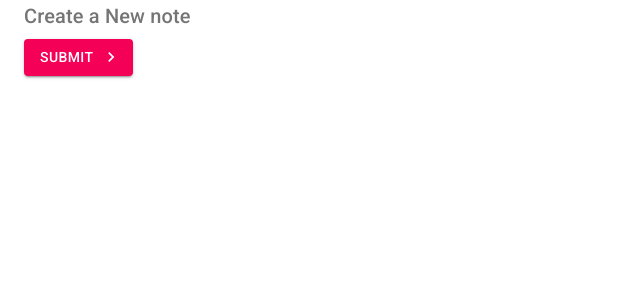
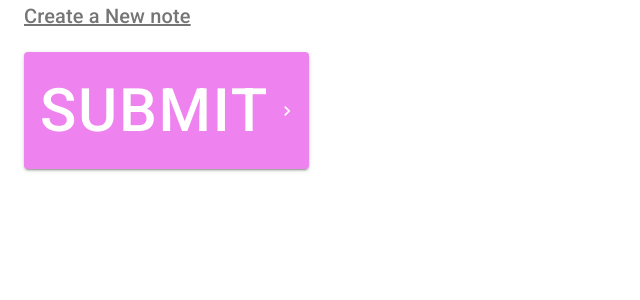
Before and after one commit to raphabarreto/material-ui-tut, a React (Create React App) app: page /create in a window 1280 px wide. Shown: the top 300 px of the page, without its empty margins (0-640 px from the left). Built offline with nearby package versions, Linux system fonts and the light colour scheme.

Commit message:
makeStyles Hook (Custom CSS)

```diff
--- a/src/pages/Create.js
+++ b/src/pages/Create.js
@@ -1,13 +1,31 @@
+import React from "react";
 import Button from "@material-ui/core/Button";
 import Container from "@material-ui/core/Container";
 import Typography from "@material-ui/core/Typography";
 import KeyboardArrowRightIcon from "@material-ui/icons/KeyboardArrowRight";
-import React from "react";
+import { makeStyles } from "@material-ui/core";
+
+const useStyles = makeStyles({
+  button: {
+    fontSize: 60,
+    backgroundColor: "violet",
+    "&:hover": {
+      backgroundColor: "blue",
+    },
+  },
+  title: {
+    textDecoration: "underline",
+    marginBottom: 20,
+  },
+});
 
 export default function Create() {
+  const classes = useStyles();
+
   return (
     <Container>
       <Typography
+        className={classes.title}
         variant="h6"
         component="h2"
         gutterBottom
@@ -17,6 +35,7 @@ export default function Create() {
       </Typography>
 
       <Button
+        className={classes.button}
         onClick={() => console.log("you clicked me")}
         type="submit"
         color="secondary"
```
